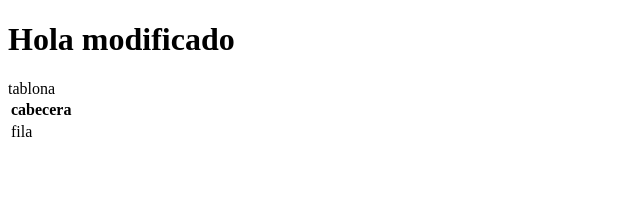
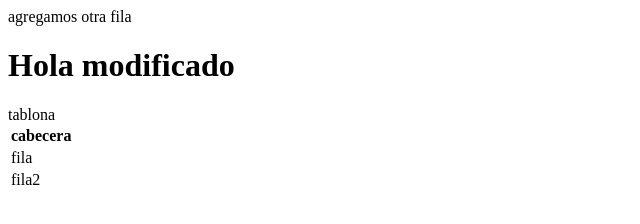
Before and after one commit to emmanuel6/prueba_2, a plain HTML site: page index.html in a window 1280 px wide. Shown: the whole page, without its empty margins (0-640 px from the left). Drawn offline with Linux system fonts and the light colour scheme.

Commit message:
commit desde la rama

```diff
--- a/app.js
+++ b/app.js
@@ -2,3 +2,6 @@ console.log(" consola de prueba");
 alert("prueba");
 alert("numero 2");
 alert("tercera alert ");
+
+
+alert("Hola realice otra prueba");
--- a/index.html
+++ b/index.html
@@ -6,6 +6,8 @@
     <meta name="viewport" content="width=device-width, initial-scale=1.0">
     <title>Document</title>
 </head>
+
+agregamos otra fila
 
 <body>
     <h1>Hola modificado</h1>
@@ -16,6 +18,9 @@
             <tr>
                 <td>fila</td>
             </tr>
+            <tr>
+                <td>fila2</td>
+            </tr>
         </tbody>
     </table>
 </body>
```
